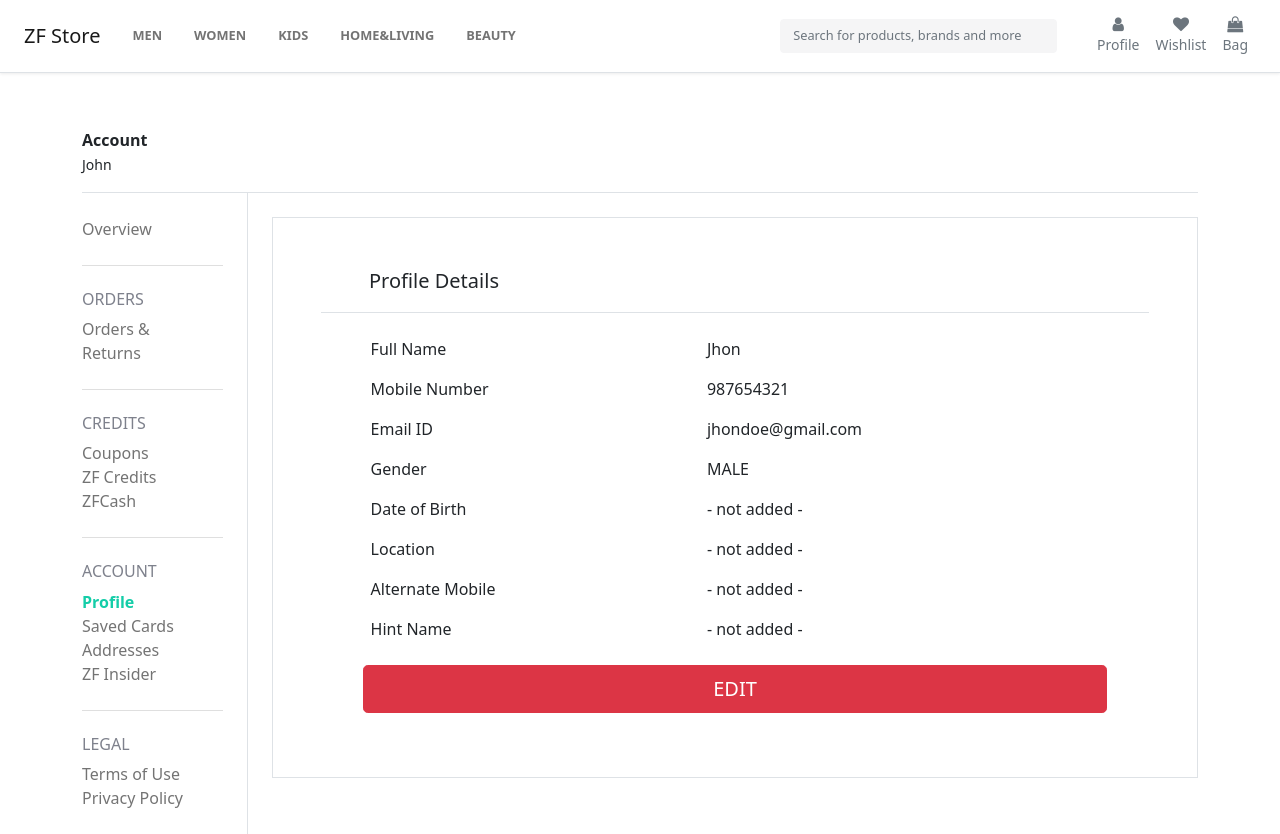
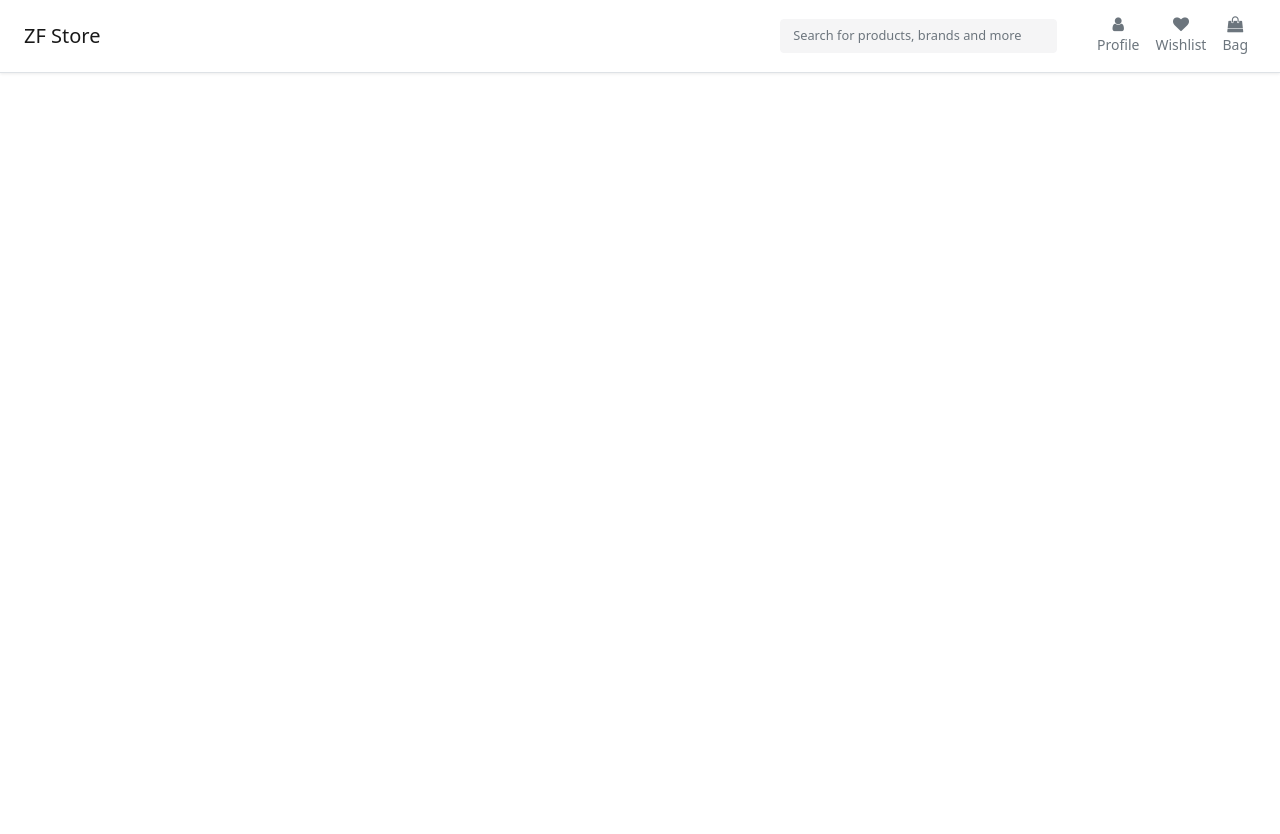
Before and after one commit to ramunaidubobbili/zf-store, a React (Create React App) app: page / in a window 1280 px wide. After the commit the page ends 800 px from the top, so only its background shows below. Built offline with nearby package versions, Linux system fonts and the light colour scheme.

Commit message:
Header modifications

```diff
--- a/src/App.js
+++ b/src/App.js
@@ -1,14 +1,10 @@
 import Header from './components/header';
-import Profile from './components/profile/profile';
 import './custom.css';
 
 function App() {
   return (
     <div className="App">
       <Header/>
-      <main>
-        <Profile/>
-      </main>
     </div>
   );
 }
--- a/src/components/header.jsx
+++ b/src/components/header.jsx
@@ -19,24 +19,7 @@ class Header extends React.Component{
                                     <span className="navbar-toggler-icon"></span>
                                 </button>
                                 <a className="navbar-brand" href="./home">ZF Store</a>
-                                <div className="collapse navbar-collapse" id="navbarTogglerDemo03">
-                                    <ul className="navbar-nav me-auto mb-2 mb-lg-0">
-                                    <li className="nav-item">
-                                        <a className="nav-link text-uppercase fw-bold px-md-3" href="./men">Men</a>
-                                    </li>
-                                    <li className="nav-item">
-                                        <a className="nav-link text-uppercase fw-bold px-md-3" href="./women">women</a>
-                                    </li>
-                                    <li className="nav-item">
-                                        <a className="nav-link text-uppercase fw-bold px-md-3" href="./kids">kids</a>
-                                    </li>
-                                    <li className="nav-item">
-                                        <a className="nav-link text-uppercase fw-bold px-md-3" href="./home_living">home&amp;living</a>
-                                    </li>
-                                    <li className="nav-item">
-                                        <a className="nav-link text-uppercase fw-bold px-md-3" href="./beauty">beauty</a>
-                                    </li>
-                                    </ul>
+                                <div className="collapse navbar-collapse justify-content-end" id="navbarTogglerDemo03">
                                     <form className="d-flex w-25 me-4">
                                     <input className="form-control search-control me-2" type="search" placeholder="Search for products, brands and more" aria-label="Search"/>
                                     </form>
--- a/src/components/profile/leftPanel.jsx
+++ /dev/null
@@ -1,37 +0,0 @@
-import React from "react";
-
-class LeftPanel extends React.Component{
-    render(){
-        return(
-            <ul className="left-panel list-group list-group-flush border-end pe-4">
-                <li className="list-group-item ps-0 py-4">
-                    <a href="" className="p-0">Overview</a>
-                </li>
-                <li className="list-group-item ps-0 py-4">
-                    <h6 className="fw-normal text-uppercase">Orders</h6>
-                    <a href="" className="p-0 d-block">Orders &amp; Returns</a>
-                </li>
-                <li className="list-group-item ps-0 py-4">
-                    <h6 className="fw-normal text-uppercase">credits</h6>
-                    <a href="" className="p-0 d-block">Coupons</a>
-                    <a href="" className="p-0 d-block">ZF Credits</a>
-                    <a href="" className="p-0 d-block">ZFCash</a>
-                </li>
-                <li className="list-group-item ps-0 py-4">
-                    <h6 className="fw-normal text-uppercase">Account</h6>
-                    <a href="" className="p-0 d-block active">Profile</a>
-                    <a href="" className="p-0 d-block">Saved Cards</a>
-                    <a href="" className="p-0 d-block">Addresses</a>
-                    <a href="" className="p-0 d-block">ZF Insider</a>
-                </li>
-                <li className="list-group-item ps-0 py-4">
-                    <h6 className="fw-normal text-uppercase">Legal</h6>
-                    <a href="" className="p-0 d-block">Terms of Use</a>
-                    <a href="" className="p-0 d-block">Privacy Policy</a>
-                </li>
-            </ul>
-        )
-    }
-}
-
-export default LeftPanel;
--- a/src/components/profile/profile.jsx
+++ /dev/null
@@ -1,24 +0,0 @@
-import React from "react";
-import ProfileDetails from "./profileDetails";
-
-class Profile extends React.Component{
-    constructor(props){
-        super(props)
-        this.state = {
-
-        }
-    }
-
-    render(){
-        return(
-            <div className="container">
-                <div className="account-account pt-5 pb-3 border-bottom">
-                    <div className="account-heading fw-bold"> Account</div>
-                    <div><small>John</small></div>
-                </div>
-                <ProfileDetails/>
-            </div>
-        )
-    }
-}
-export default Profile;
--- a/src/components/profile/profileDetails.jsx
+++ /dev/null
@@ -1,69 +0,0 @@
-import React from "react";
-import LeftPanel from "./leftPanel";
-
-class ProfileDetails extends React.Component{
-    constructor(props){
-        super(props)
-        this.state = {
-
-        }
-    }
-
-    render(){
-        return(
-            <div className="row">
-                <div className="col-sm-12 col-md-2">
-                    <LeftPanel/>
-                </div>
-                <div className="col-sm-12 col-md-10">
-                    <div className="page-profile my-4">
-                        <div className="profile-card border p-5">
-                            <div className="profile-infoLabel fs-5 border-bottom px-5 pb-3">Profile Details</div>
-                            <div className="table-sec">
-                                <table className="table table-borderless">
-                                    <tbody>
-                                        <tr>
-                                            <td>Full Name</td>
-                                            <td>Jhon</td>
-                                        </tr>
-                                        <tr>
-                                            <td>Mobile Number</td>
-                                            <td>987654321</td>
-                                        </tr>
-                                        <tr>
-                                            <td>Email ID</td>
-                                            <td>jhondoe@gmail.com</td>
-                                        </tr>
-                                        <tr>
-                                            <td>Gender</td>
-                                            <td>MALE</td>
-                                        </tr>
-                                        <tr>
-                                            <td>Date of Birth</td>
-                                            <td>- not added -</td>
-                                        </tr>
-                                        <tr>
-                                            <td>Location</td>
-                                            <td>- not added -</td>
-                                        </tr>
-                                        <tr>
-                                            <td>Alternate Mobile</td>
-                                            <td>- not added -</td>
-                                        </tr>
-                                        <tr>
-                                            <td>Hint Name</td>
-                                            <td>- not added -</td>
-                                        </tr>
-                                    </tbody>
-                                </table>
-
-                                <button className="btn btn-lg w-100 btn-danger"> EDIT </button>
-                            </div>
-                        </div>
-                    </div>
-                </div>
-            </div>
-        )
-    }
-}
-export default ProfileDetails;
```
